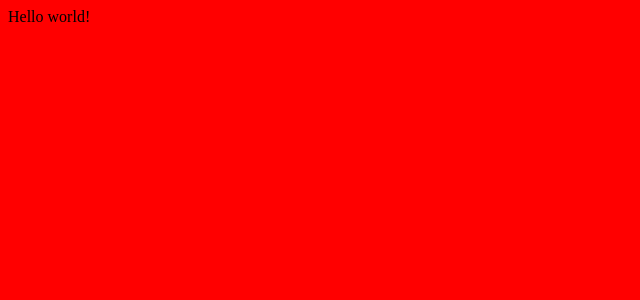
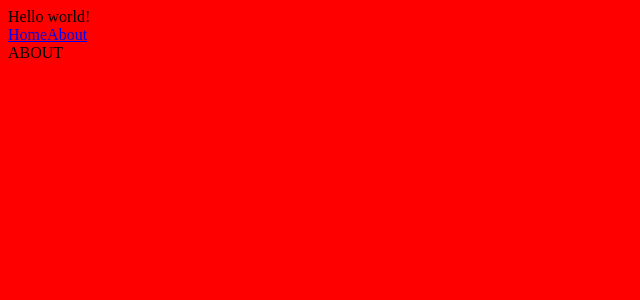
Before and after one commit to guojintao32/vue-webpack, a Vue app: page /about in a window 1280 px wide. Shown: the top 300 px of the page, without its empty margins (0-640 px from the left). Built offline with nearby package versions, Linux system fonts and the light colour scheme.

Commit message:
添加vue router

```diff
--- a/package.json
+++ b/package.json
@@ -5,7 +5,7 @@
   "main": "index.js",
   "scripts": {
     "test": "echo \"Error: no test specified\" && exit 1",
-    "build": "npx webpack"
+    "build": "webpack --config webpack.config.js"
   },
   "repository": {
     "type": "git",
--- a/src/App.vue
+++ b/src/App.vue
@@ -1,20 +1,24 @@
 <template>
+  <div>
     <div class="example">{{ msg }}</div>
+    <router-link to="/">Home</router-link>
+    <router-link to="/about">About</router-link>
+    <router-view />
+  </div>
 </template>
 
 <script>
-  export default{
-    data () {
+export default {
+  data() {
     return {
-      msg: 'Hello world!'
-    }
+      msg: "Hello world!"
+    };
   }
-  }
-
+};
 </script>
 
 <style>
- body{
-   background: red;
- }
+body {
+  background: red;
+}
 </style>
--- a/src/index.js
+++ b/src/index.js
@@ -1,7 +1,7 @@
 
 import Vue from 'vue'
 import App from './App.vue'
-
+import router from './router'
 import axios from 'axios'
 
 Vue.prototype.$axios = axios
@@ -9,6 +9,7 @@ Vue.config.productionTip = false
 
 new Vue({
   el: '#app',
+  router,
   // components: { App },
   // template: '<App/>',
   render: (h) => h(App)
--- /dev/null
+++ b/src/page/about.vue
@@ -0,0 +1,15 @@
+<template>
+    <div>ABOUT</div>
+</template>
+
+<script>
+  export default{
+
+
+  }
+
+</script>
+
+<style>
+
+</style>
--- /dev/null
+++ b/src/page/home.vue
@@ -0,0 +1,15 @@
+<template>
+    <div>HOME</div>
+</template>
+
+<script>
+  export default{
+
+
+  }
+
+</script>
+
+<style>
+
+</style>
--- /dev/null
+++ b/src/router.js
@@ -0,0 +1,22 @@
+import Vue from 'vue'
+import Router from 'vue-router'
+import Home from './page/home.vue'
+import About from './page/about.vue'
+
+Vue.use(Router);
+
+export default new Router({
+  mode:'history',
+  routes:[
+    {
+      path: '/',
+      name: 'home',
+      component: Home
+    },
+    {
+      path: '/about',
+      name: 'about',
+      component: About
+    },
+  ]
+})
--- a/webpack.config.js
+++ b/webpack.config.js
@@ -3,7 +3,7 @@ const VueLoaderPlugin = require('vue-loader/lib/plugin');
 const HtmlWebpackPlugin = require('html-webpack-plugin');
 const MiniCssExtractPlugin = require('mini-css-extract-plugin');
 module.exports = {
-  entry: './src/index.js',
+  entry: path.resolve(__dirname,'./src/index.js'),
   output: {
     filename: 'app.js',
     path: path.resolve('./dist')
@@ -35,7 +35,7 @@ module.exports = {
   plugins: [
     new HtmlWebpackPlugin({
       title: "vue_stage",
-      template: './index.html'
+      template: path.resolve(__dirname,'./index.html')
     }),
     new VueLoaderPlugin(),
     new MiniCssExtractPlugin({
```
